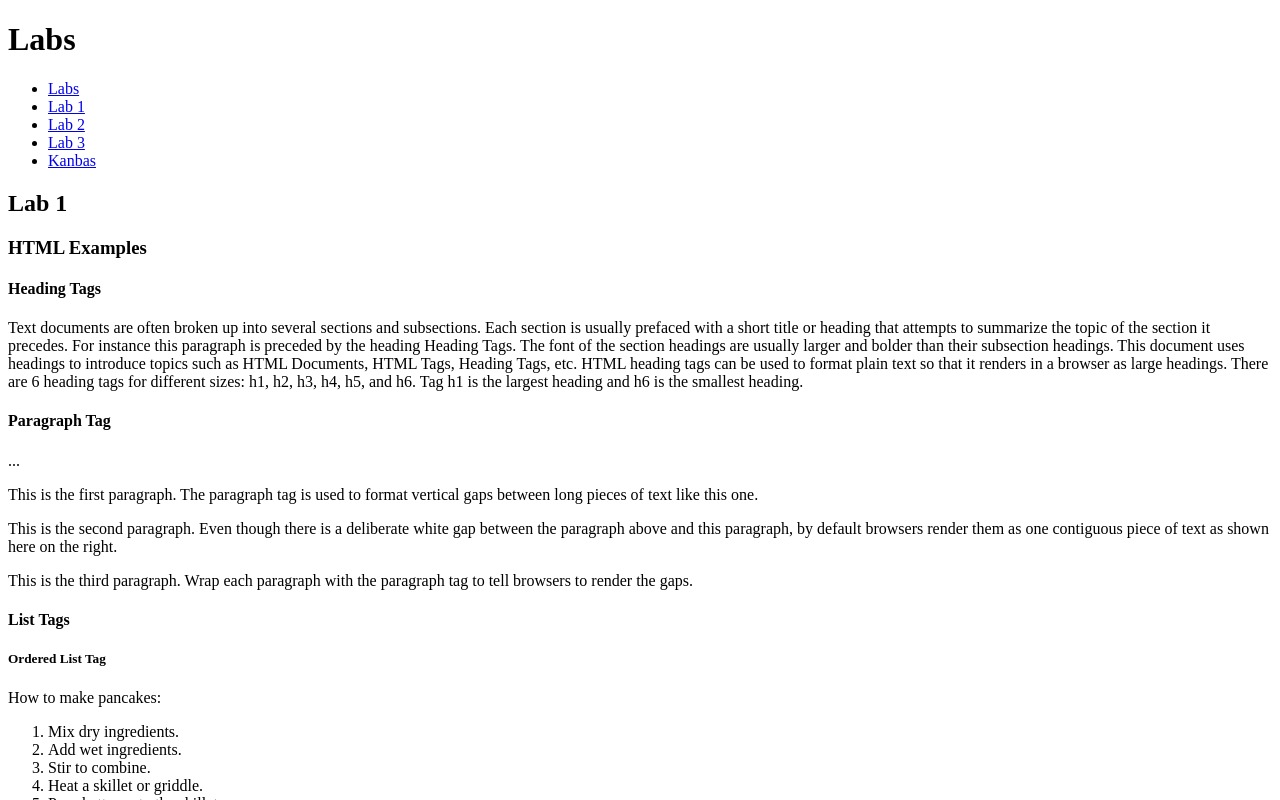
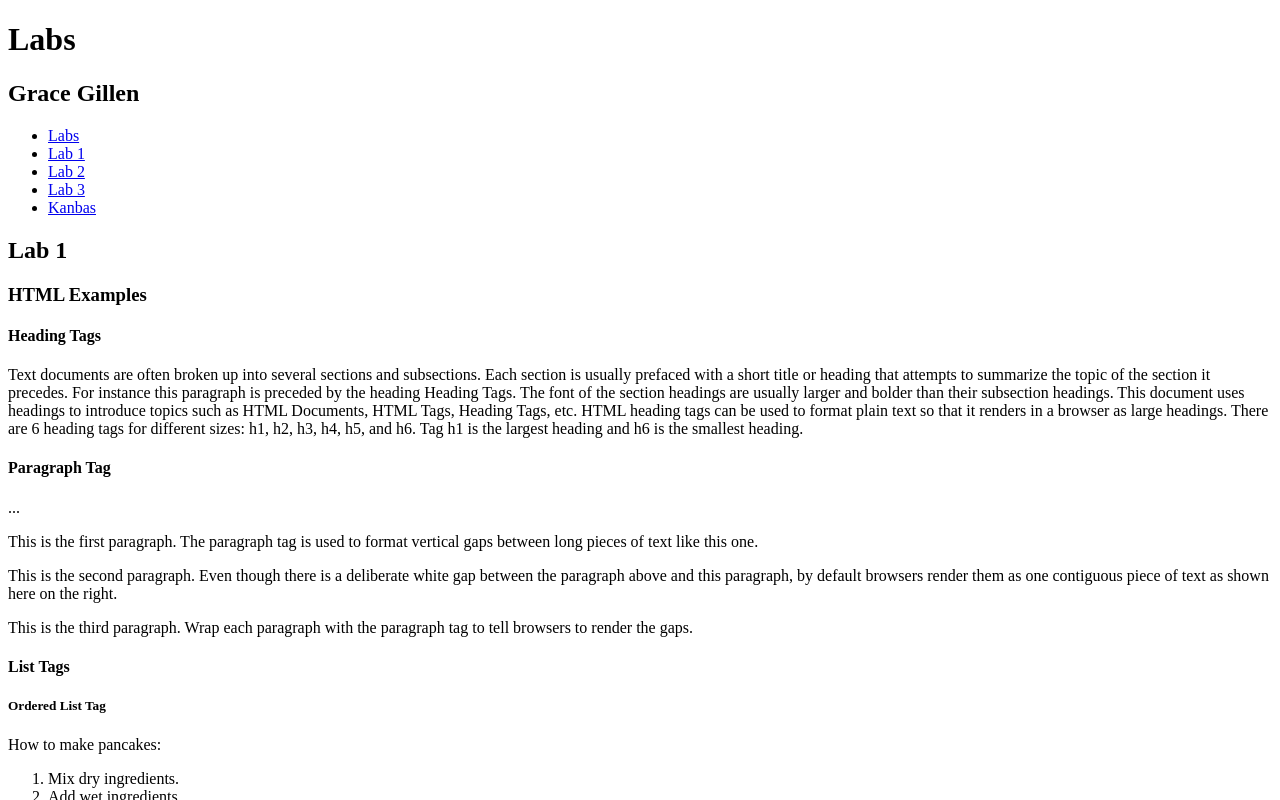
Before and after one commit to gigigillen/kanbas-react-web-app, a React (Create React App) app: page /#/Labs/Lab1 in a window 1280 px wide. Shown: the top 800 px of the page. Built offline with nearby package versions, Linux system fonts and the light colour scheme.

Commit message:
Finishing touches

```diff
--- a/src/Labs/index.tsx
+++ b/src/Labs/index.tsx
@@ -9,6 +9,7 @@ export default function Labs() {
   return (
     <div id="wd-labs">
       <h1>Labs</h1>
+      <h2>Grace Gillen</h2>
       <TOC />
       <Routes>
         <Route path="/" element={<Navigate to="Lab1" />} />
```
